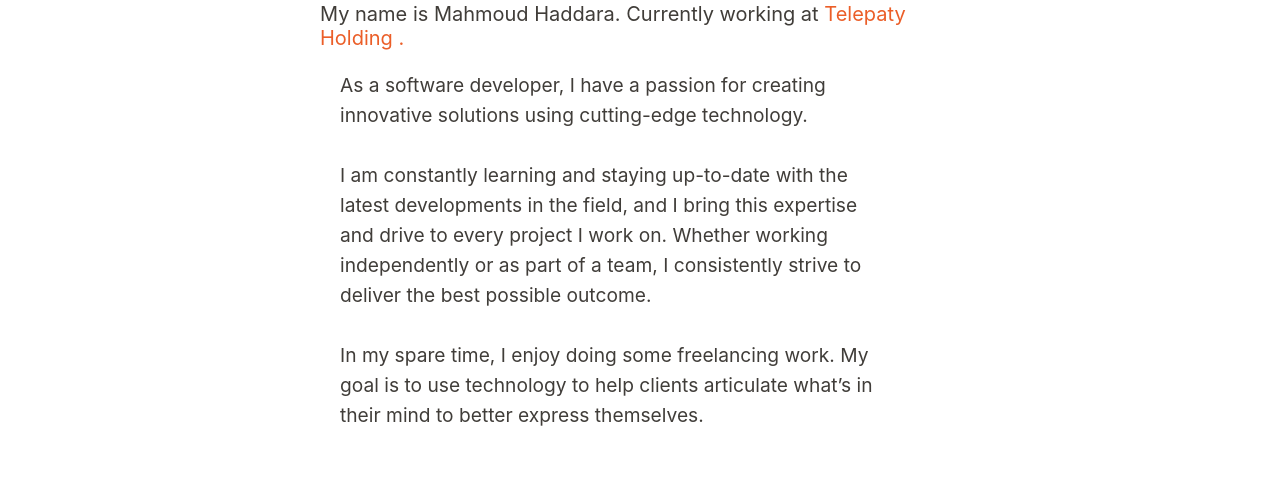
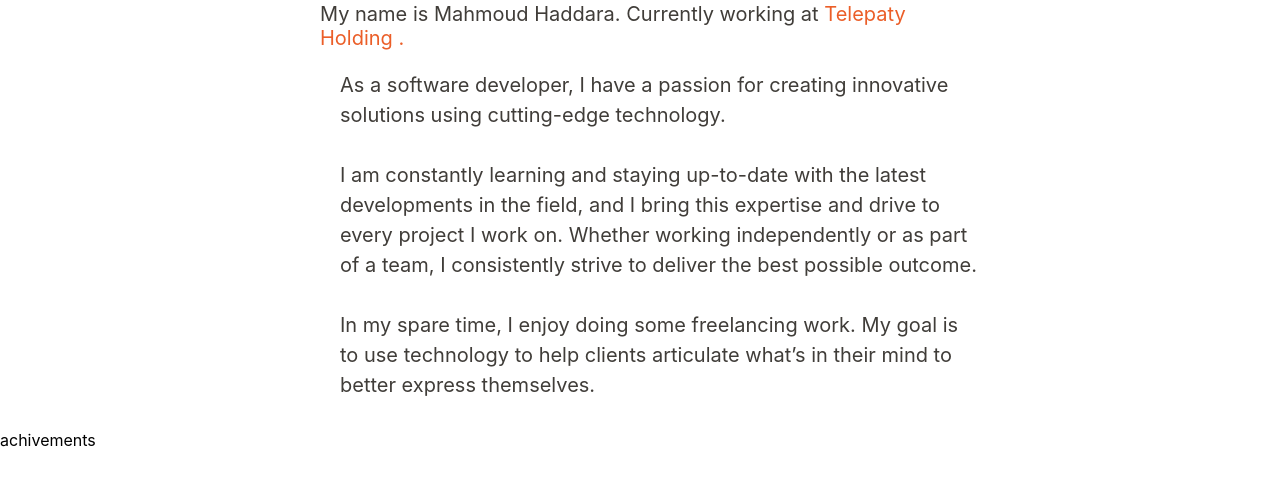
Before and after one commit to faysalsaade/portfolio, a React (Create React App) app: page / in a window 1280 px wide. Shown: the part 292-778 px from the top of the page. Built offline with nearby package versions, Linux system fonts and the light colour scheme.

Commit message:
create new project

```diff
--- /dev/null
+++ b/src/Achivements.js
@@ -0,0 +1,7 @@
+import React from "react";
+import "./achivements.css";
+const Achivements = () => {
+  return <div>achivements</div>;
+};
+
+export default Achivements;
--- a/src/App.js
+++ b/src/App.js
@@ -2,12 +2,14 @@ import "./component/Navbar.css";
 
 import Hero from "./hero";
 import Navbar from "./component/Navbar";
+import Achivements from "./achivements";
 
 function App() {
   return (
     <div className="App">
       <Navbar />
       <Hero />
+      <Achivements />
     </div>
   );
 }
--- a/src/component/Navbar.css
+++ b/src/component/Navbar.css
@@ -143,3 +143,11 @@
     margin-right: 4px;
   }
 }
+@media screen and (max-width: 799px) {
+  .mainNav {
+    margin-bottom: 20px;
+  }
+  .aside {
+    width: 55%;
+  }
+}
--- a/src/hero.css
+++ b/src/hero.css
@@ -213,12 +213,14 @@
 
 @media screen and (max-width: 750px) {
   .software {
-    width: 260px;
+    width: 233px;
   }
 }
 @media screen and (min-width: 830px) {
   .description p {
-    margin-left: 270px;
+    width: 50%;
+    margin-left: auto;
+    font-size: 20px;
   }
 }
 
@@ -229,6 +231,19 @@
 }
 @media screen and (max-width: 760px) {
   .telepaty {
-    width: 90%;
+    width: 49%;
   }
 }
+@media screen and (max-width: 330px) {
+  .telepaty {
+    width: 89%;
+    margin-right: 0;
+  }
+  .description p {
+    width: 220px;
+    margin-right: 0;
+  }
+  .imgPer {
+    margin-left: 80px;
+  }
+}
```
Also changed, not shown: src/achivements.css (added).
